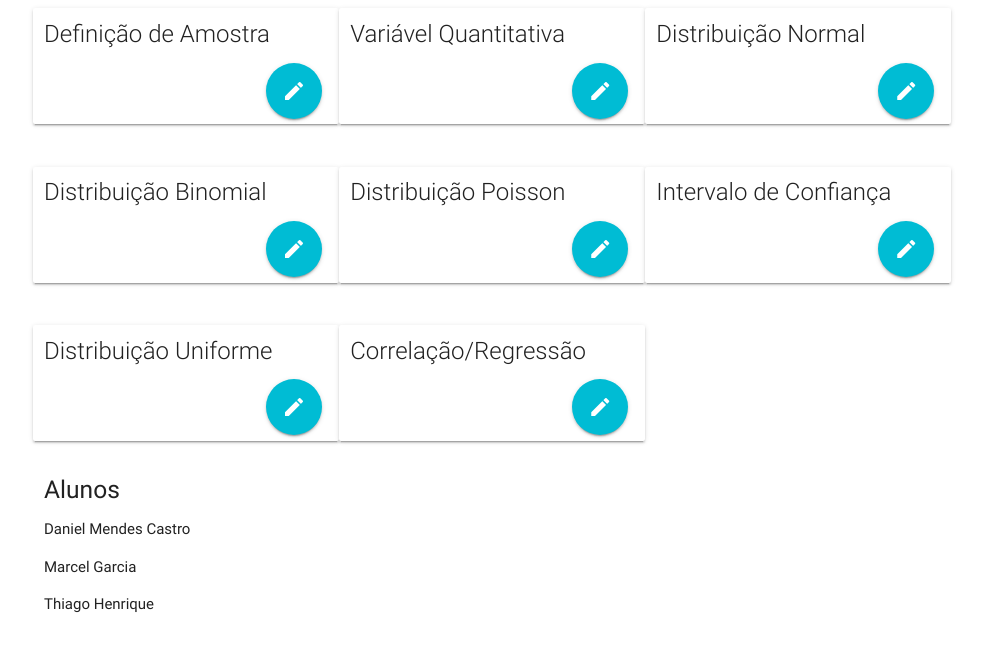
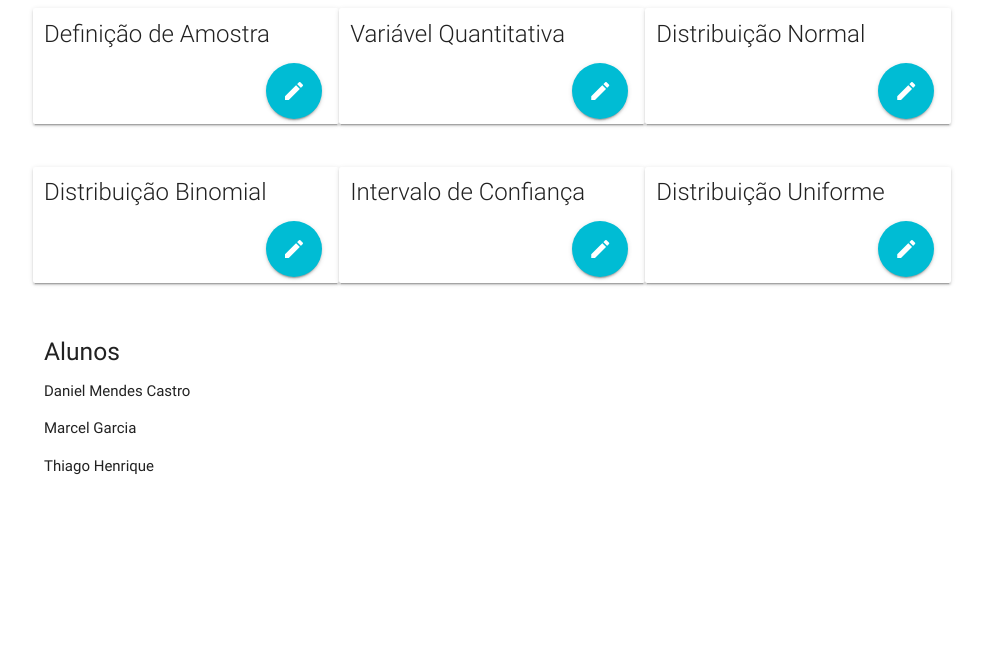
Before and after one commit to DanielMendesCastro/estatistica, a plain HTML site: page index.html in a window 1280 px wide. Shown: the part 125-776 px from the top of the page, without its empty margins (148-1131 px from the left). Drawn offline with Linux system fonts and the light colour scheme.

Commit message:
corrigindo trabalho

```diff
--- a/index.html
+++ b/index.html
@@ -129,7 +129,7 @@
             </div>
 
 
-            <div class="card col s4 m4">
+            <!-- <div class="card col s4 m4">
                 <div class="">
                     <div class="card-body">
                         <h5 class="card-title">Distribuição Poisson</h5>
@@ -139,7 +139,8 @@
                     </div>
 
                 </div>
-            </div>
+            </div> -->
+
             <div class="card col s4 m4">
                 <div class="">
                     <div class="card-body">
@@ -151,8 +152,6 @@
 
                 </div>
             </div>
-        </div>
-        <div class="row">
             <div class="card col s4 m4">
                 <div class="">
                     <div class="card-body">
@@ -163,7 +162,10 @@
                     </div>
                 </div>
             </div>
-            <div class="card col s4 m4">
+        </div>
+        <div class="row">
+
+            <!-- <div class="card col s4 m4">
                 <div class=" ">
                     <div class="card-body">
                         <h5 class="card-title">Correlação/Regressão</h5>
@@ -172,7 +174,7 @@
                         </a>
                     </div>
                 </div>
-            </div>
+            </div> -->
         </div>
     </div>
     <div class="container">
@@ -580,7 +582,6 @@
 
             function getAmostra() {
                 if (!(v_erro > 0) || !(v_populacao > 0)) {
-                    //swal("Erro", "Favor informar a População e o Erro!", "error");
                     alert("Erro, Favor informar a População e o Erro!");
                     this.divAmostra.collapse('hide');
                 } else {
```
